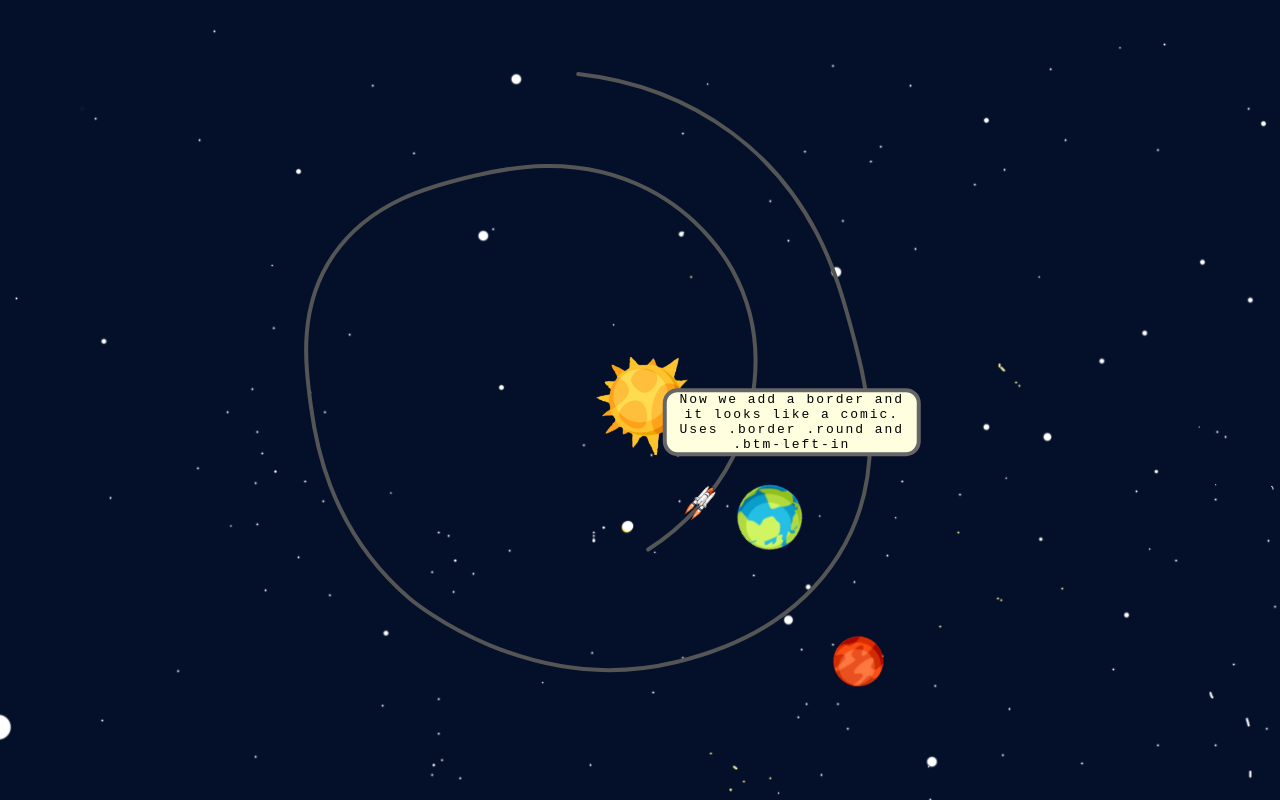
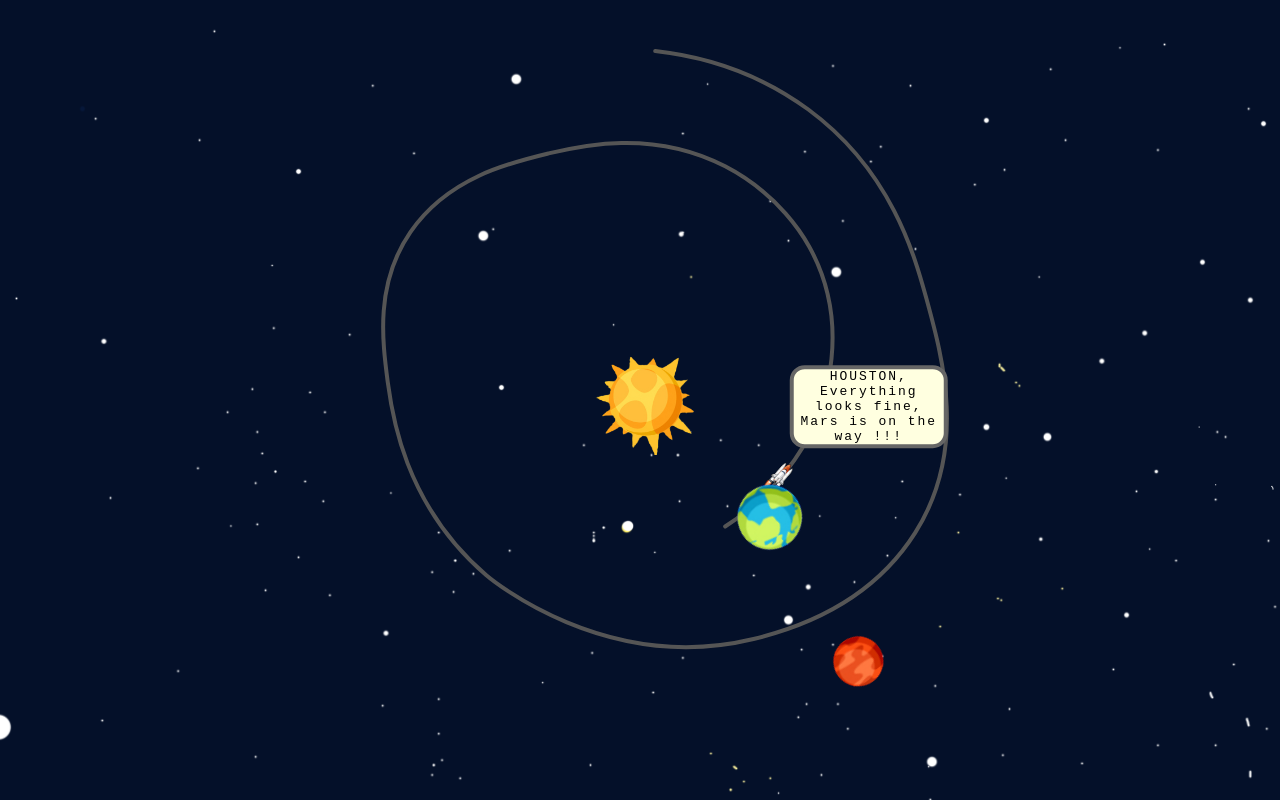
Before and after one commit to Bat-m/marstravel, a React (Create React App) app: page / in a window 1280 px wide. Built offline with nearby package versions, Linux system fonts and the light colour scheme.

Commit message:
update some anim

```diff
--- a/src/assets/stylesheets/WayToMars.css
+++ b/src/assets/stylesheets/WayToMars.css
@@ -143,11 +143,15 @@
 
 /* SVG */
 
-svg {
+/* svg {
   top: 0;
   width: 900px;
   height: 900px;
-}
+} */
+
+/* .nop {
+  enable-background: new 0 0 512 512;
+} */
 
 #path {
   fill: transparent;
@@ -164,19 +168,29 @@ image {
 /* SVG */
 
 .svg-container {
-  display: inline-block;
+  /* display: inline-block;
   position: relative;
   width: 100%;
   padding-bottom: 100%;
   vertical-align: middle;
-  overflow: hidden;
+  overflow: hidden; */
+  position: relative;
+  height: 100vh;
 }
 
 .svg-content {
-  display: inline-block;
+  /* display: inline-block;
   position: relative;
 
-  margin: auto;
+  margin: auto; */
+  position: absolute;
+  height: 100px;
+  left: 50%;
+  width: 100px;
+  margin-left: -40px;
+  top: 50%;
+  margin-top: -90px;
+  transform: scale(9);
 }
 
 #spaceship {
@@ -193,7 +207,7 @@ image {
   margin: 40px;
   display: inline-block;
   position: relative;
-  width: 500px;
+  width: 300px;
   height: auto;
   background-color: lightyellow;
 }
--- a/src/components/WayToMars.js
+++ b/src/components/WayToMars.js
@@ -70,10 +70,11 @@ const WayToMars = () => {
       <div id="second" className="orbit">
         <div id="mars" className="planet mars" />
       </div>
+
       <div className="svg-container">
         <svg
           version="1.1"
-          viewBox={`${y + 37.0} ${y + 37.0} 900 900`}
+          viewBox="-430 -430 900 900"
           preserveAspectRatio="xMinYMin meet"
           class="svg-content"
         >
@@ -89,10 +90,7 @@ const WayToMars = () => {
             <foreignObject id="plop">
               <div class="talk-bubble tri-right border round btm-left-in">
                 <div class="talktext">
-                  <p>
-                    Now we add a border and it looks like a comic. Uses .border
-                    .round and .btm-left-in
-                  </p>
+                  <p>HOUSTON, Everything looks fine, Mars is on the way !!!</p>
                 </div>
               </div>
             </foreignObject>
@@ -135,4 +133,4 @@ const MarsPostion = () => {
 //           className="svg-content"
 //           width="900"
 //           height="900"
-//           viewBox="-420 -422 900 900"
+// viewBox={`${y + 37.0} ${y + 37.0} 900 900`}
```
